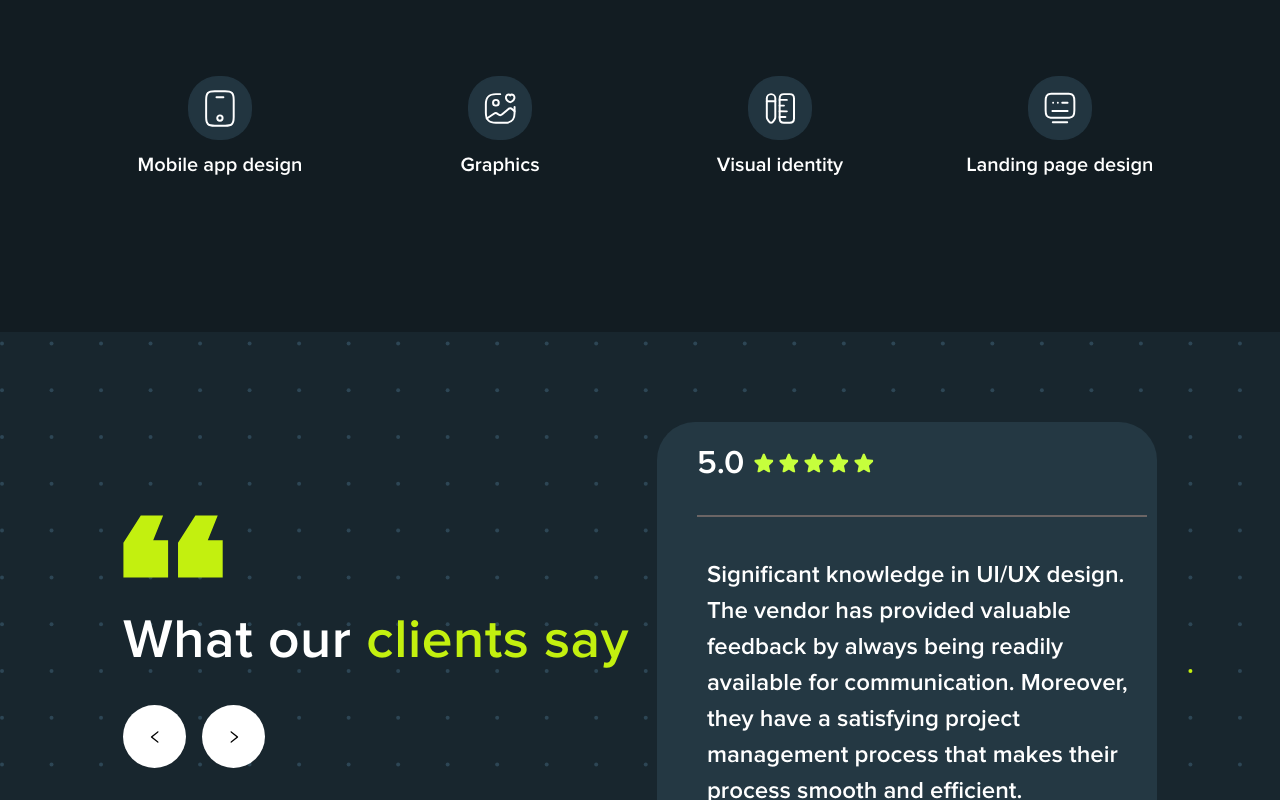
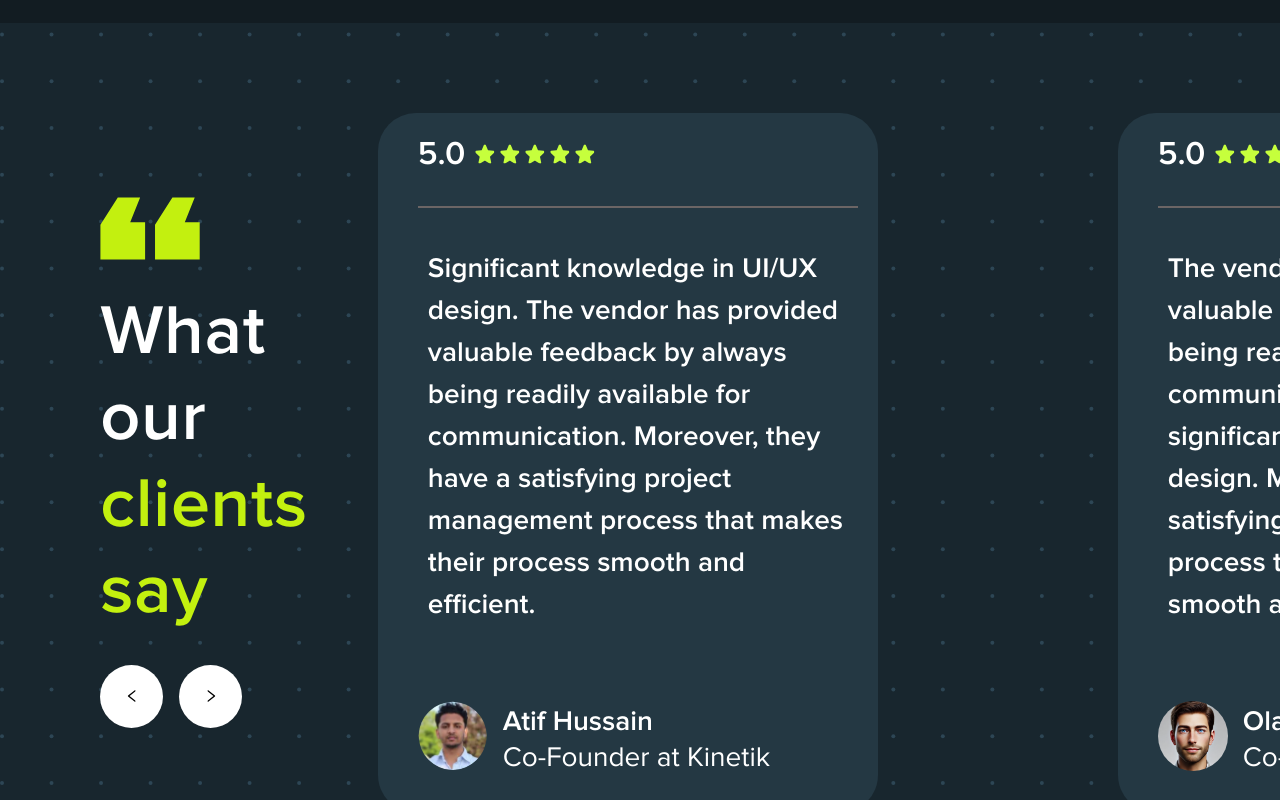
Before and after one commit to olenakorol1708/my-react-app, a React (Vite) app: page / in a window 1280 px wide. Shown: the part 5060-5860 px from the top of the page. Built offline with nearby package versions, Linux system fonts and the light colour scheme.

Commit message:
fixed mistakes in style

```diff
--- a/package.json
+++ b/package.json
@@ -38,7 +38,7 @@
     "prettier": "^3.3.3",
     "sass": "^1.77.8",
     "typescript": "^5.2.2",
-    "vite": "^5.3.4",
+    "vite": "^5.4.11",
     "vite-plugin-svgr": "^4.2.0"
   }
 }
--- a/src/Components/ReviewSlider/ReviewSlider.tsx
+++ b/src/Components/ReviewSlider/ReviewSlider.tsx
@@ -13,6 +13,7 @@ const ReviewSlider: React.FC = () => {
   }
 
   const review = reviews[index];
+  const nextReview = reviews[(index + 1) % reviews.length];
 
   const handleNextClick = () => {
     setIndex(prevIndex => (prevIndex + 1) % reviews.length);
@@ -41,16 +42,24 @@ const ReviewSlider: React.FC = () => {
             </Button>
           </div>
         </div>
-        <div className="clients-card">
-          <div className="clients-rate">
+        <div className="clients-cards-container">
+          <div className="clients-card current ">
+            <div className="clients-rate-block">
               <div className="rate-number">{review.rate.toFixed(1)}</div>
               <div className="rate-stars">
-              {Array.from({ length: Math.min(review.rate, 5) }).map((_, i) => (
-                <img key={i} src={review.starUrl} alt="star" className="star" />
-              ))}
+                {Array.from({ length: Math.min(review.rate, 5) }).map(
+                  (_, i) => (
+                    <img
+                      key={i}
+                      src={review.starUrl}
+                      alt="star"
+                      className="star"
+                    />
+                  )
+                )}
               </div>
             </div>
-          <div className="underline"></div>
+            <div className="review-underline"></div>
             <p className="review-text">{review.text}</p>
             <div className="profile">
               <div className="profile-img">
@@ -65,6 +74,39 @@ const ReviewSlider: React.FC = () => {
               </div>
             </div>
           </div>
+          <div className="clients-card next">
+            <div className="clients-rate-block">
+              <div className="rate-number">{nextReview.rate.toFixed(1)}</div>
+              <div className="rate-stars">
+                {Array.from({ length: Math.min(nextReview.rate, 5) }).map(
+                  (_, i) => (
+                    <img
+                      key={i}
+                      src={nextReview.starUrl}
+                      alt="star"
+                      className="star"
+                    />
+                  )
+                )}
+              </div>
+            </div>
+            <div className="review-underline"></div>
+            <p className="review-text">{nextReview.text}</p>
+            <div className="profile">
+              <div className="profile-img">
+                <img
+                  src={nextReview.imageUrl}
+                  alt={`${nextReview.personName}'s profile`}
+                />
+              </div>
+              <div className="profile-info">
+                <span className="review-name">{nextReview.personName}</span>
+                <span className="review-title">{nextReview.personTitle}</span>
+              </div>
+            </div>
+          </div>
+        </div>
+
         <div className="pagination">
           {reviews.map((_, i) => (
             <span
--- a/src/Components/ReviewSlider/style.scss
+++ b/src/Components/ReviewSlider/style.scss
@@ -1,7 +1,7 @@
 .review {
     width: 100%;
     box-sizing: border-box;
-    height: 924px;
+    min-height: 924px;
     background-color: $dotted-background-color;
     background-image: url('../../images/Homepage/dottedGrid.svg');
 
@@ -10,38 +10,39 @@
     }
 
     .review-slider {
-        max-height: 680px;
-        padding-top: 90px;
-        padding-right: 20px;
-        padding-left: 20px;
+        min-height: 780px;
+        padding: 90px 20px 150px;
         display: flex;
+        flex-direction: row;
         justify-content: center;
-        padding-bottom: 150px;
+        flex: 1 1;
 
         @media (max-width: map-get($breakpoints, tablet)) {
-            max-height: 800px;
+            min-height: 600px;
             flex-direction: column;
             align-items: center;
-            padding-right: 10px;
-            padding-left: 10px;
-            padding-top: 50px;
-            padding-bottom: 70px;
-
+            padding: 50px 10px 70px;
         }
-
 
         .review-title-block {
             display: flex;
+            flex: 1 1 0;
+            width: 100%;
+            flex-direction: column;
             align-items: flex-start;
             justify-content: center;
-            flex-direction: column;
-            margin-right: 28px;
+            margin-left: 12rem;
+            padding-left: 1rem;
 
+            @media (max-width: map-get($breakpoints, tablet)) {
+                margin: 0 auto;
+                align-items: center;
+                padding-left: 0;
+            }
 
             img {
                 width: 100px;
                 height: 63px;
-
 
                 @media (max-width: map-get($breakpoints, tablet)) {
                     margin: 0 auto;
@@ -50,14 +51,17 @@
 
             .clients-say {
                 font-weight: 700;
-                font-size: clamp(55px, 1vw, 60px);
+                font-size: clamp(70px, 1vw, 80px);
                 line-height: 123%;
                 letter-spacing: 0.01em;
                 text-align: left;
                 color: $primary-color;
-                margin-top: 30px;
-                margin-bottom: 30px;
-                padding-left: 0;
+                margin: 30px 0;
+
+                @media (max-width: map-get($breakpoints, tablet)) {
+                    text-align: center;
+                    font-size: 55px;
+                }
 
                 .clients-green {
                     color: $secondary-color;
@@ -77,45 +81,68 @@
                 height: 63px;
                 margin-right: 1rem;
                 color: $text-color;
-
-
             }
         }
 
+        .clients-cards-container {
+            display: flex;
+            flex: 1 1 0;
+            justify-content: center;
+            align-items: center;
+            padding-left: 0;
+
+
             .clients-card {
+                flex: 1 1 400px;
+                min-width: 500px;
+                min-height: 700px;
+                margin: 0 20px;
                 border-radius: 38px;
-            max-width: 500px;
-            min-height: 700px;
+                background: #243843;
+                padding: 20px 20px 10px 40px;
                 display: flex;
                 flex-direction: column;
-            background: #243843;
-            padding-left: 40px;
-            padding-right: 10px;
-
                 text-align: left;
-            padding-top: 20px;
+                transition: transform 0.3s ease-in-out, opacity 0.3s ease-in-out;
 
                 @media (max-width: map-get($breakpoints, tablet)) {
+                    flex: 1 1 auto;
+                    min-width: 235px;
+                    min-height: 568px;
+                    margin: 20px 0;
                     border-radius: 26px;
-                min-width: 335px;
-                min-height: 468px;
                 }
 
+                &.current {
+                    transform: translateX(10%);
+                    opacity: 1;
 
-            .clients-rate {
+                    @media (max-width: map-get($breakpoints, tablet)) {
+                        transform: translateX(0);
+                        margin: 15px;
+                    }
+                }
+
+                &.next {
+                    transform: translateX(50%);
+                    opacity: 1;
+
+                    @media (max-width: map-get($breakpoints, tablet)) {
+                        display: none;
+                        transform: none;
+                    }
+                }
+
+                .clients-rate-block {
+                    display: flex;
+                    align-items: center;
                     font-weight: 600;
                     font-size: 33px;
                     line-height: 131%;
-                display: flex;
-                flex-direction: row;
-                align-items: center;
 
                     .rate-number {
                         color: $primary-color;
                         margin-right: 10px;
-                    font-weight: 600;
-                    font-size: 33px;
-                    line-height: 131%;
                     }
 
                     .rate-stars {
@@ -129,37 +156,37 @@
                     }
                 }
 
-            .underline {
+                .review-underline {
                     width: 100%;
                     height: 2px;
                     background-color: #6b6565;
                     margin: 30px 0;
-                box-sizing: border-box;
                 }
 
                 .review-text {
-                flex: 1 1;
+                    flex: 1 1 auto;
                     font-weight: 600;
-                font-size: clamp(24px, 1vw, 28px);
+                    font-size: 28px;
                     line-height: 1.5;
                     color: $primary-color;
                     padding: 10px;
 
                     @media (max-width: map-get($breakpoints, tablet)) {
-                    font-weight: 600;
-                    font-size: 18px;
+                        font-size: 25px;
                         line-height: 131%;
+                        padding: 10px 20px;
                     }
 
+                    @media (max-width: map-get($breakpoints, phone)) {
+                        font-size: 18px;
+
+                    }
                 }
 
                 .profile {
                     display: flex;
                     align-items: center;
-                text-align: left;
                     padding-bottom: 2rem;
-
-
 
                     .profile-img {
                         border-radius: 50%;
@@ -177,21 +204,40 @@
 
                     .profile-info {
                         display: flex;
-                    justify-content: end;
                         flex-direction: column;
 
                         .review-name {
                             font-weight: 600;
-                        font-size: 22px;
+                            font-size: 28px;
                             line-height: 1.5;
                             color: $primary-color;
+
+                            @media (max-width: map-get($breakpoints, tablet)) {
+                                font-size: 25px;
+
+                                @media (max-width: map-get($breakpoints, phone)) {
+                                    font-size: 18px;
+
+                                }
+                            }
+
                         }
 
                         .review-title {
                             font-weight: 400;
-                        font-size: 18px;
+                            font-size: 28px;
                             line-height: 1;
                             color: $primary-color;
+
+                            @media (max-width: map-get($breakpoints, tablet)) {
+                                font-size: 22px;
+
+                                @media (max-width: map-get($breakpoints, phone)) {
+                                    font-size: 18px;
+
+                                }
+                            }
+                        }
                     }
                 }
             }
@@ -207,8 +253,6 @@
                 margin-top: 40px;
 
                 .pagination-dot {
-
-
                     width: 10px;
                     height: 10px;
                     border-radius: 50%;
```
Also changed, not shown: src/Components/TasksCovered/style.scss (+10 -23 lines), 1 other file (tests, documents, lock files or other folders). Lines whose indentation alone changed are shown as unchanged.
